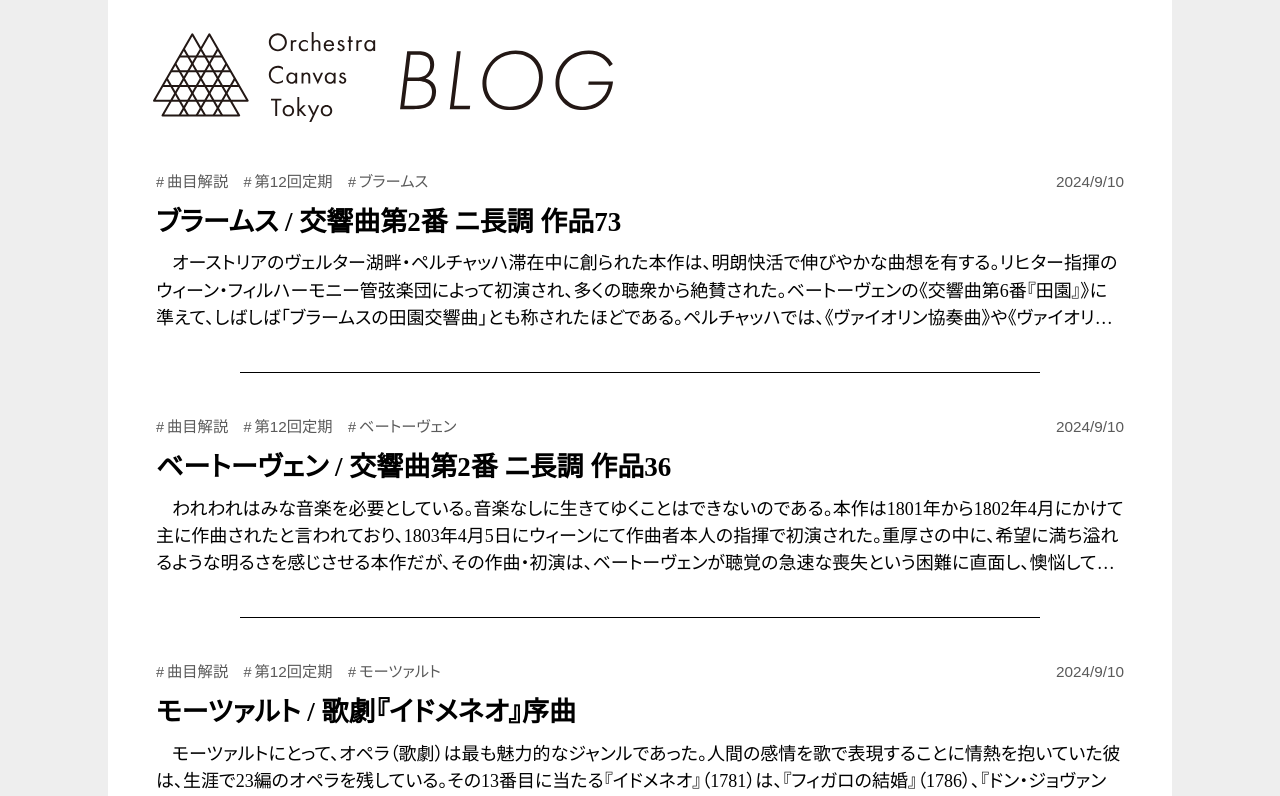
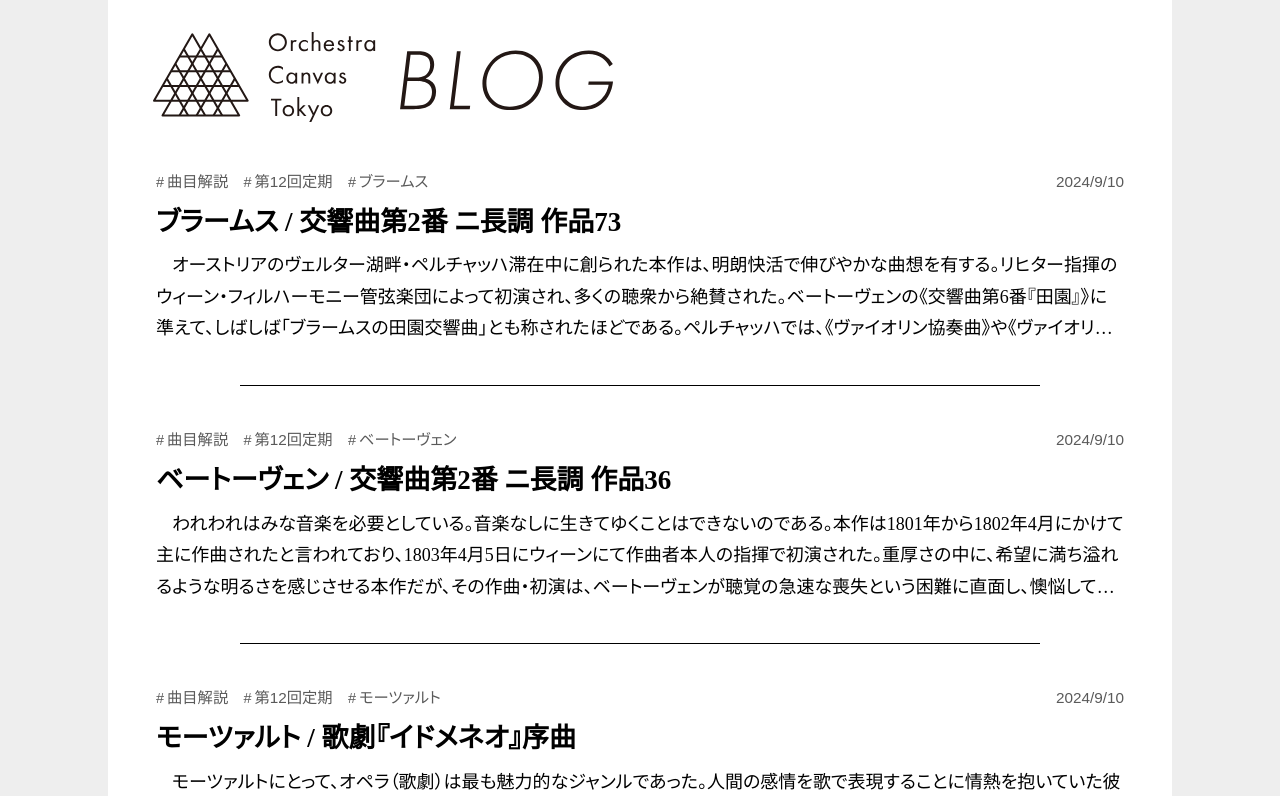
Before and after one commit to orchestra-canvas-tokyo/blog, a SvelteKit app: page / in a window 1280 px wide. Shown: the top 796 px of the page. Built offline with nearby package versions, Linux system fonts and the light colour scheme; a web font is replaced by a local one.

Commit message:
行間にゆとりをもたせ、より読みやすく

```diff
--- a/src/routes/+layout.svelte
+++ b/src/routes/+layout.svelte
@@ -137,6 +137,7 @@
 
   :global(p) {
     text-indent: 1rem;
+    line-height: 1.75em;
   }
 
   :global(li:not(li:last-child)) {
```
